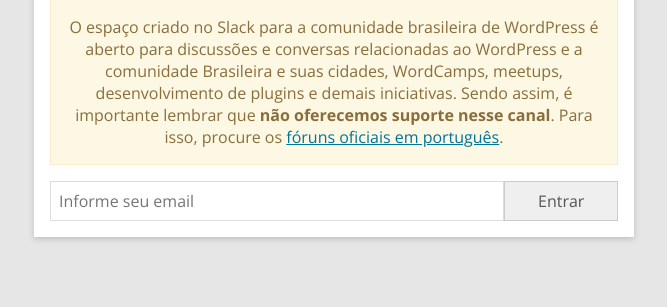
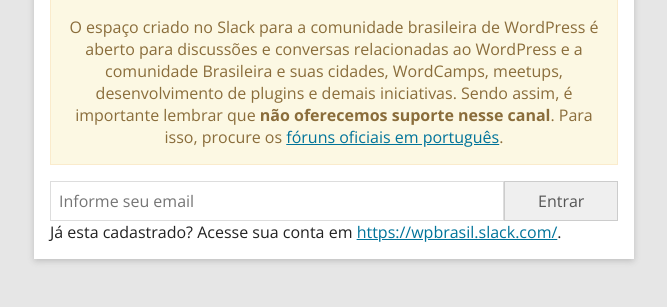
Before and after one commit to outsideris/slack-invite-automation, a Node server app: template views/index.jade in a window 1280 px wide. Shown: the part 581-888 px from the top of the page, without its empty margins (306-973 px from the left). Before the commit the page ends 822 px from the top, so only its background shows below. Run offline with Node 20, Linux system fonts and the light colour scheme; the template is opened without the code that fills it, so the values that code supplies are empty.

Commit message:
Update forum address and include a slack URL if the user already have an account

```diff
--- a/views/index.jade
+++ b/views/index.jade
@@ -19,7 +19,7 @@
 
       p.text-default A comunidade brasileira de WordPress está no Slack também. Digite abaixo o seu email e entre na conversa!
 
-      p.text O espaço criado no Slack para a comunidade brasileira de WordPress é aberto para discussões e conversas relacionadas ao WordPress e a comunidade Brasileira e suas cidades, WordCamps, meetups, desenvolvimento de plugins e demais iniciativas. Sendo assim, é importante lembrar que <strong>não oferecemos suporte nesse canal</strong>. Para isso, procure os #[a(href='http://br.forums.wordpress.org/') fóruns oficiais em português].
+      p.text O espaço criado no Slack para a comunidade brasileira de WordPress é aberto para discussões e conversas relacionadas ao WordPress e a comunidade Brasileira e suas cidades, WordCamps, meetups, desenvolvimento de plugins e demais iniciativas. Sendo assim, é importante lembrar que <strong>não oferecemos suporte nesse canal</strong>. Para isso, procure os #[a(href='https://br.wordpress.org/support') fóruns oficiais em português].
 
       if success === 1
         div.message.success
@@ -31,6 +31,9 @@
         form(method="POST", action="/invite")#join-form
           input(type="text", name="email", placeholder="Informe seu email")#slack-email
           input(type="submit", name="submit", value="Entrar")#slack-submit
+
+      p.text-default Já esta cadastrado? Acesse sua conta em #[a(href='https://wpbrasil.slack.com/') https://wpbrasil.slack.com/].
+
     script.
       var form = document.getElementById('join-form');
       var email = document.getElementById('slack-email')
```
